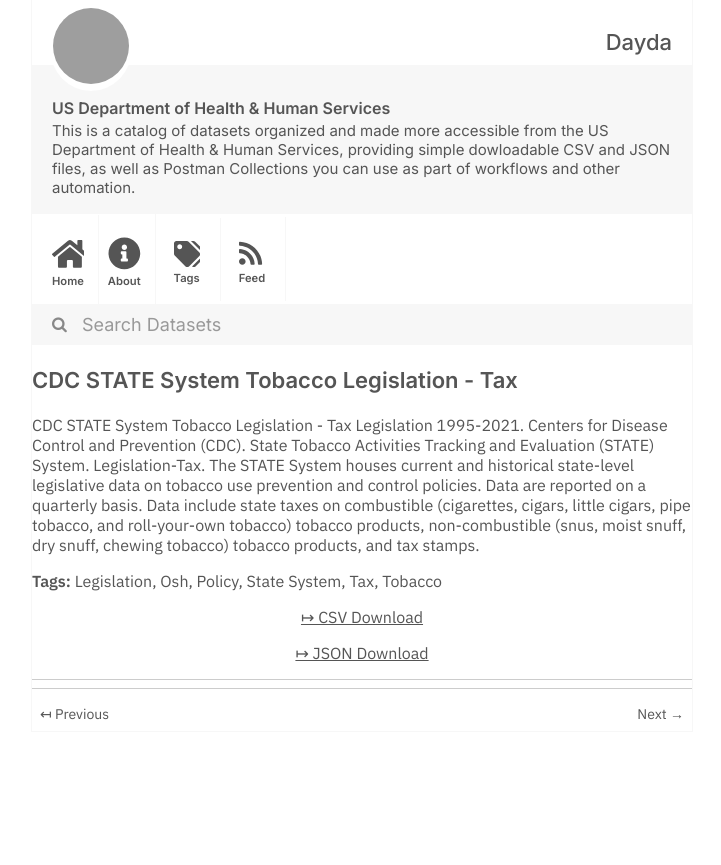
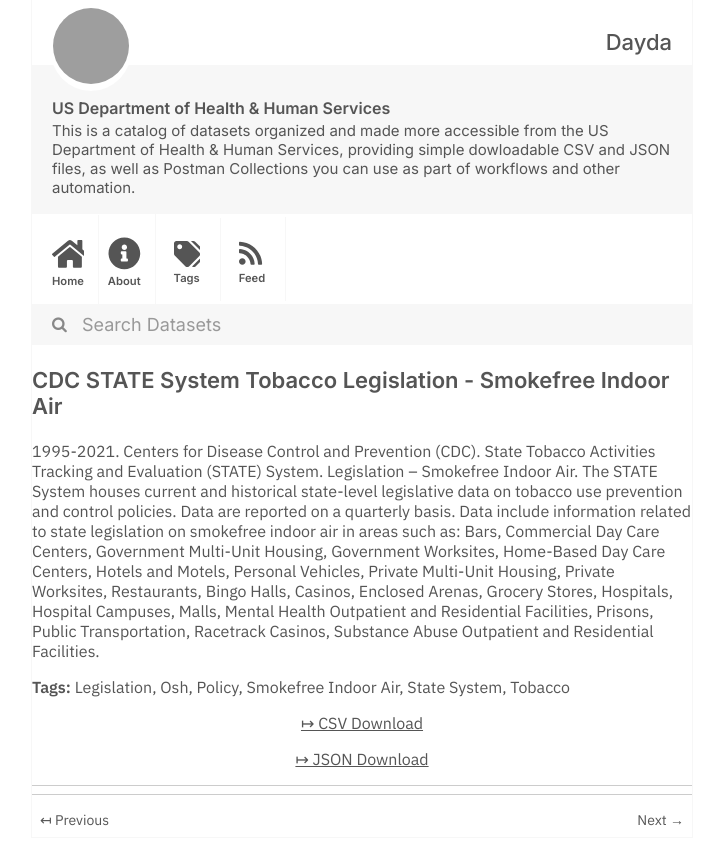
Before and after one commit to dayda-entities/us-department-of-health-and-human-services, a Jekyll site: the page built from _posts/2020-11-10-cdc-state-system-tobacco-legis.md, in a window 1280 px wide, cut to the strip 0-865 px from the top of the page. Shown: the whole strip, without its empty margins (278-999 px from the left). Built offline with Jekyll 4.4.1, drawn with Linux system fonts in a browser that asks for light colours; grey boxes are pictures that could not be loaded.

Commit message:
Publish Data

```diff
--- a/_posts/2020-11-10-cdc-state-system-tobacco-legis.md
+++ b/_posts/2020-11-10-cdc-state-system-tobacco-legis.md
@@ -1,21 +1,20 @@
 ---
-title: CDC STATE System Tobacco Legislation - Tax
-created: '2020-11-10T16:17:13.654532'
-modified: '2021-04-17T02:40:26.562019'
+title: CDC STATE System Tobacco Legislation - Smokefree Indoor Air
+created: '2020-11-10T16:17:14.504190'
+modified: '2021-04-17T02:38:02.932443'
 state: active
 type: dataset
 tags:
   - Legislation
   - Osh
   - Policy
+  - Smokefree Indoor Air
   - State System
-  - Tax
   - Tobacco
 groups: []
-csv_url: 'https://data.cdc.gov/api/views/2dwv-vfam/rows.csv?accessType=DOWNLOAD'
-json_url: 'https://data.cdc.gov/api/views/2dwv-vfam/rows.json?accessType=DOWNLOAD'
+csv_url: 'https://data.cdc.gov/api/views/32fd-hyzc/rows.csv?accessType=DOWNLOAD'
+json_url: 'https://data.cdc.gov/api/views/32fd-hyzc/rows.json?accessType=DOWNLOAD'
 layout: post
 
 ---
-CDC STATE System Tobacco Legislation - Tax  Legislation
-1995-2021. Centers for Disease Control and Prevention (CDC). State Tobacco Activities Tracking and Evaluation (STATE) System. Legislation-Tax. The STATE System houses current and historical state-level legislative data on tobacco use prevention and control policies. Data are reported on a quarterly basis. Data include state taxes on combustible (cigarettes, cigars, little cigars, pipe tobacco, and roll-your-own tobacco) tobacco products, non-combustible (snus, moist snuff, dry snuff, chewing tobacco) tobacco products, and tax stamps.
+1995-2021. Centers for Disease Control and Prevention (CDC).  State Tobacco Activities Tracking and Evaluation (STATE) System. Legislation – Smokefree Indoor Air. The STATE System houses current and historical state-level legislative data on tobacco use prevention and control policies. Data are reported on a quarterly basis. Data include information related to state legislation on smokefree indoor air in areas such as: Bars, Commercial Day Care Centers, Government Multi-Unit Housing, Government Worksites, Home-Based Day Care Centers, Hotels and Motels, Personal Vehicles, Private Multi-Unit Housing, Private Worksites, Restaurants, Bingo Halls, Casinos, Enclosed Arenas, Grocery Stores, Hospitals, Hospital Campuses, Malls, Mental Health Outpatient and Residential Facilities, Prisons, Public Transportation, Racetrack Casinos, Substance Abuse Outpatient and Residential Facilities.
```
